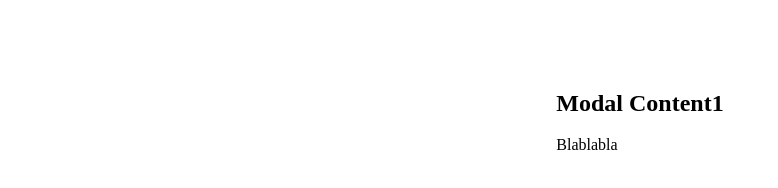
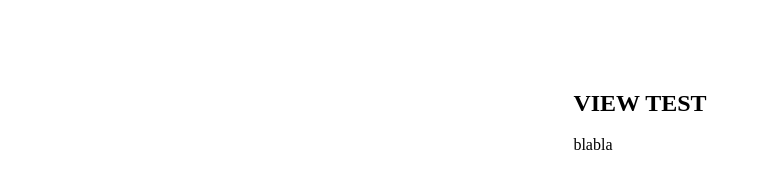
Before and after one commit to vanmaerckechri/cvm_tools, a plain HTML site: page index.html in a window 1280 px wide. Both pictures are taken after a click on the button "open1". Shown: the part 280-468 px from the top of the page, without its empty margins (0-778 px from the left). Drawn offline with Linux system fonts and the light colour scheme.

Commit message:
add views system

```diff
--- /dev/null
+++ b/assets/cvm/js/cvm_view.js
@@ -0,0 +1,39 @@
+ "use strict";
+
+document.addEventListener("DOMContentLoaded", function(event)
+{
+	let viewContentList = document.querySelectorAll(".view-content");
+	let viewLength = viewContentList.length;
+	// import Html content function: "content" = DOMObject to welcome view file content; "fileName" = part of view file name.
+	let importHtmlContent = function(content, fileName)
+	{
+		const req = new XMLHttpRequest();
+        req.onreadystatechange = function(event)
+        {
+            if (this.readyState === XMLHttpRequest.DONE)
+            {
+                if (this.status === 200)
+                {
+                    content.innerHTML = req.responseText;
+                }
+            }
+        };
+        req.open('GET', 'views/view_'+fileName+'.html', true);
+        req.send(null);
+    }
+	// loop of the contents list to import the view
+	for (let i = viewLength - 1; i >= 0; i--)
+	{
+		let idContent = viewContentList[i].id;
+		let viewContainer = document.getElementById(idContent);
+		importHtmlContent(viewContainer, idContent);
+	}
+});
+
+/*
+	HTML:
+
+    <p id="test01" class="view-content"></p>
+
+    <script type="text/javascript" src="assets/cvm/js/cvm_view.js"></script>
+*/
--- a/index.html
+++ b/index.html
@@ -12,12 +12,11 @@
 <body>
     <!--Modal Test-->
     <div id="test01" class="modal-container hidden">
-        <div class="modal-content">
-            <h2>Modal Content1</h2>
-            <p>Blablabla</p>
-        </div>
+        <p id="test02" class="view-content">
+        </p>
     </div>
     <button class="modal-btn target_test01">open1</button>
     <script type="text/javascript" src="assets/cvm/js/cvm_modal.js"></script>
+    <script type="text/javascript" src="assets/cvm/js/cvm_view.js"></script>
 </body>
 </html>
--- /dev/null
+++ b/views/view_test02.html
@@ -0,0 +1,4 @@
+<div>
+	<h2>VIEW TEST</h2>
+	<p>blabla</p>
+</div>
```
